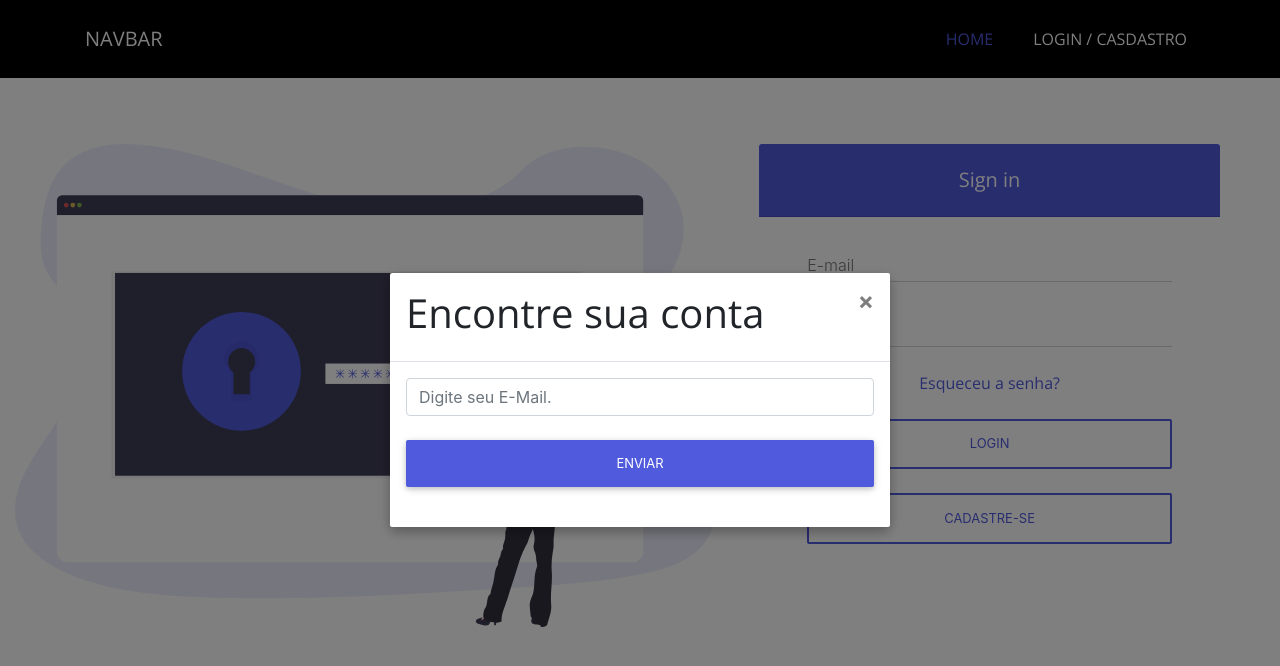
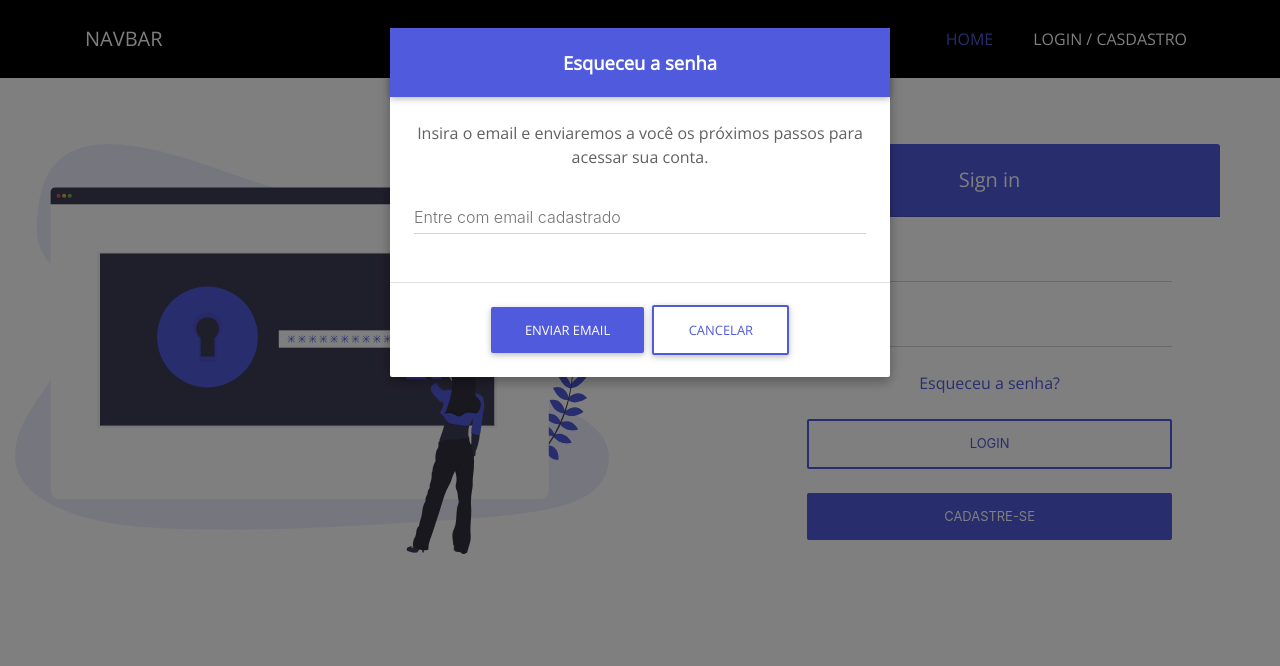
Before and after one commit to gmorae/Projeto_Thoughtworks, a React (Create React App) app in the folder React/: page /Login in a window 1280 px wide. Both pictures are taken after a click on the link "Esqueceu a senha?". Shown: the top 666 px of the page. Built offline with nearby package versions, Linux system fonts and the light colour scheme.

Commit message:
Arrumando o login e o modal esqueceu senha

```diff
--- a/React/src/Pages/EsqueceuSenha/EsqueceuSenha.js
+++ b/React/src/Pages/EsqueceuSenha/EsqueceuSenha.js
@@ -0,0 +1,33 @@
+import React, { Component } from 'react'
+import "../Login/Login.css";
+export class EsqueceuSenha extends Component {
+    render() {
+        return (
+            <div class="modal fade" id="modalEsqueceuSenha" tabindex="-1" role="dialog" aria-labelledby="exampleModalLabel"
+                aria-hidden="true">
+                <div class="modal-dialog modal-notify modal-info" role="document">
+                    <div class="modal-content text-center">
+                        <div class="modal-header d-flex info-color justify-content-center">
+                            <p class="heading">Esqueceu a senha</p>
+                        </div>
+                        <div class="modal-body">
+                            <p>Insira o email e enviaremos a você os próximos passos para acessar sua conta.</p>
+                            <div class="md-form">
+                                <input type="text" id="email" class="form-control" />
+                                <label for="email">Entre com email cadastrado</label>
+                            </div>
+                        </div>
+                        <div class="modal-footer flex-center">
+                            <a class="btn btn-bluee-login ">Enviar email</a>
+                            <a class="btn btn btn-blue-login color" data-dismiss="modal">Cancelar</a>
+
+                        </div>
+                    </div>
+
+                </div>
+            </div>
+        )
+    }
+}
+
+export default EsqueceuSenha
--- a/React/src/Pages/Login/Login.css
+++ b/React/src/Pages/Login/Login.css
@@ -64,10 +64,24 @@
     border: 2px solid #505add;
 }
 
-.d-flex a {
+.textEsqueceuSenha{
     color: #505add !important;
 }
 
 .text-white {
     color: White;
 }
+
+.btn-bluee-login{
+    background-color: #505add !important;
+    color: #fff;
+}
+
+.color{
+    color: #505add !important;
+
+}
+
+.img-fluidd{
+    width: 85% !important;
+}
--- a/React/src/Pages/Login/Login.js
+++ b/React/src/Pages/Login/Login.js
@@ -2,6 +2,7 @@ import React, { Component } from 'react'
 import Navbar from '../../components/cabecalhos/cabecalhoPadrao/CabecalhoPadrao'
 import './Login.css'
 import img from '../../img/login.svg'
+import { EsqueceuSenha } from "../EsqueceuSenha/EsqueceuSenha";
 class Login extends Component {
     render() {
         return (
@@ -10,7 +11,7 @@ class Login extends Component {
                 <div class="row col-12">
                     {/** Metade onde mostra a imagem, col-md-6  */}
                     <div class="col-md-7 mt-9">
-                        <img src={img} class="img-fluid" alt="smaple image" />
+                        <img src={img} class="img-fluidd" alt="smaple image" />
                     </div>
                     <div class="col-md-5 mt-9">
                         <div class="container">
@@ -30,37 +31,12 @@ class Login extends Component {
 
                                     <div class="d-flex justify-content-around mt-3 mb-3">
 
-                                    <a className="" data-toggle="modal" data-target="#esqueceuSenha">Esqueceu a senha? </a>
+                                        <a className="textEsqueceuSenha" data-toggle="modal" data-target="#modalEsqueceuSenha">Esqueceu a senha? </a>
 
                                     </div>
-
-                                    <div class="modal fade" id="esqueceuSenha" tabindex="-1" role="dialog" aria-labelledby="exampleModalLabel"
-                                        aria-hidden="true">
-                                        <div class="modal-dialog modal-dialog-centered" role="document">
-                                            <div class="modal-content">
-                                                <div class="modal-header">
-                                                    <h1>Encontre sua conta</h1>
-
-                                                    <button type="button" class="close" data-dismiss="modal" aria-label="Close">
-                                                        <span aria-hidden="true">&times;</span>
-                                                    </button>
-                                                </div>
-                                                <div class="modal-body">
-
-                                                   <input placeholder="Digite seu E-Mail." class="form-control "></input>
-                                                   <button class="btn info-color text-white btn-block my-4 ">Enviar
-                                                    </button>
-                    </div>
-
-
-
-                                            </div>
-                                        </div>
-                                    </div>
-
                                     <button class="btn btn-blue-login btn-rounded btn-block my-4 waves-effect z-depth-0" type="submit">Login</button>
-                                    <button class="btn btn-blue-login btn-rounded btn-block my-4 waves-effect z-depth-0" type="submit">Cadastre-se</button>
-
+                                    <button class="btn btn-bluee-login btn-rounded btn-block my-4 waves-effect z-depth-0">Cadastre-se</button>
+                                    <EsqueceuSenha />
                                 </form>
                             </div>
                         </div>
```
